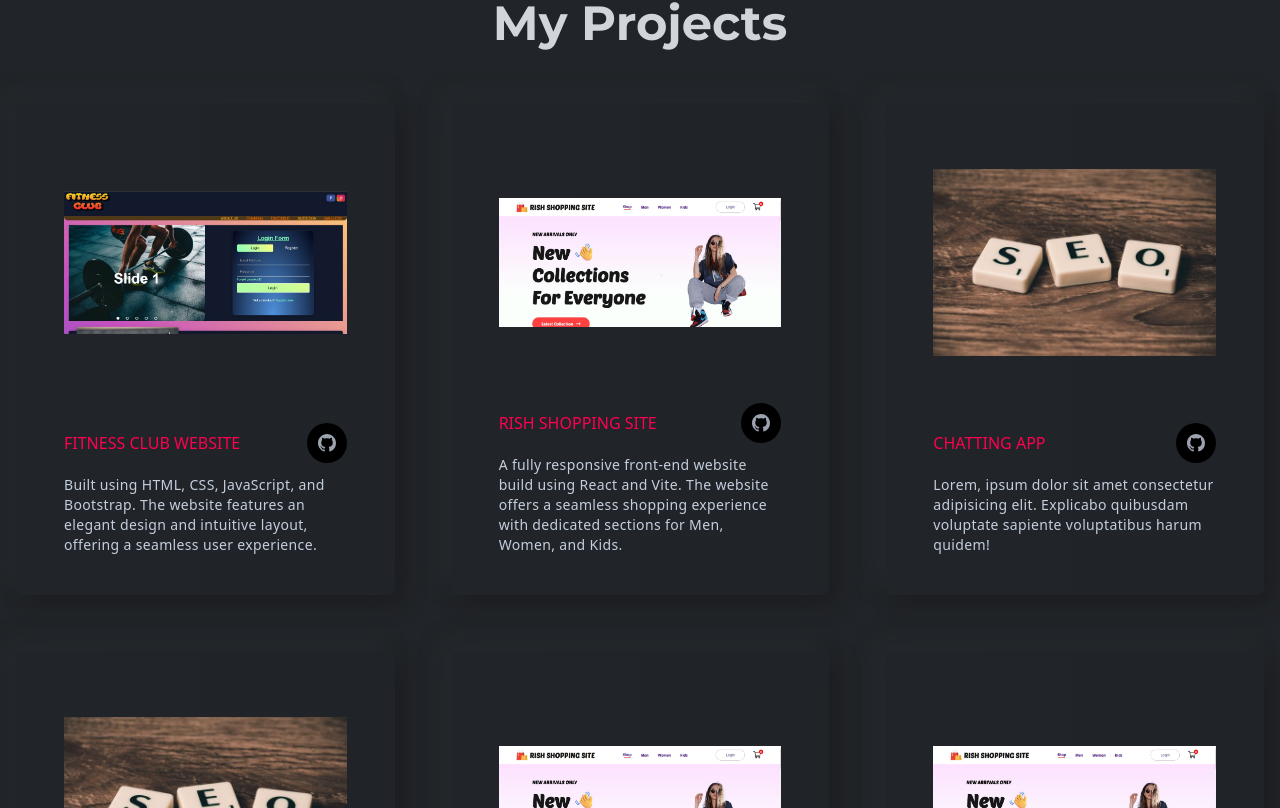
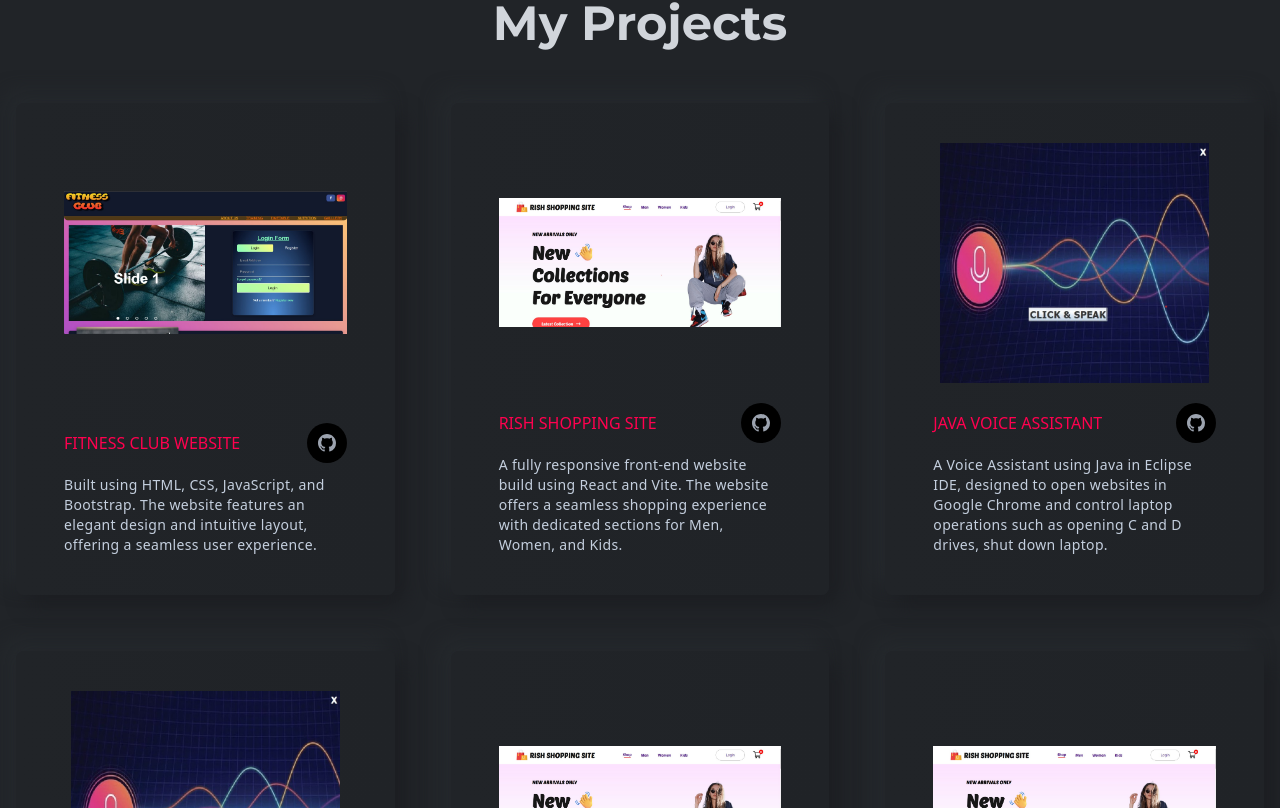
Before and after one commit to Rishabh-mikku/Portfolio, a React (Vite) app: page / in a window 1280 px wide. Shown: the part 2252-3060 px from the top of the page. Built offline with nearby package versions, Linux system fonts and the light colour scheme.

Commit message:
20240608 Project 3 added

```diff
--- a/src/components/Projects/Projects.jsx
+++ b/src/components/Projects/Projects.jsx
@@ -2,7 +2,7 @@ import React from 'react'
 import Title from '../Layouts/Title'
 import projectOne from "../../assets/images/projects/projectOne.jpg";
 import projectTwo from "../../assets/images/projects/projectTwo.jpg";
-import projectThree from "../../assets/images/projects/projectThree.jpeg";
+import projectThree from "../../assets/images/projects/projectThree.jpg";
 import ProjectsCard from './ProjectsCard';
 
 const Projects = () => {
@@ -31,11 +31,10 @@ const Projects = () => {
           github_link = "https://github.com/Rishabh-mikku/E-commerce"
         />
         <ProjectsCard
-          title="Chatting App"
-          des=" Lorem, ipsum dolor sit amet consectetur adipisicing elit.
-              Explicabo quibusdam voluptate sapiente voluptatibus harum quidem!"
+          title="JAVA VOICE ASSISTANT"
+          des="A Voice Assistant using Java in Eclipse IDE, designed to open websites in Google Chrome and control laptop operations such as opening C and D drives, shut down laptop."
           src={projectThree}
-          github_link = "https://github.com/Rishabh-mikku/Fitness-Club-Website"
+          github_link = "https://github.com/Rishabh-mikku/Voice-Assistant-Java"
         />
         <ProjectsCard
           title="SOCIAL MEDIA CLONE"
```
Also changed, not shown: src/assets/images/projects/projectThree.jpg (added).
